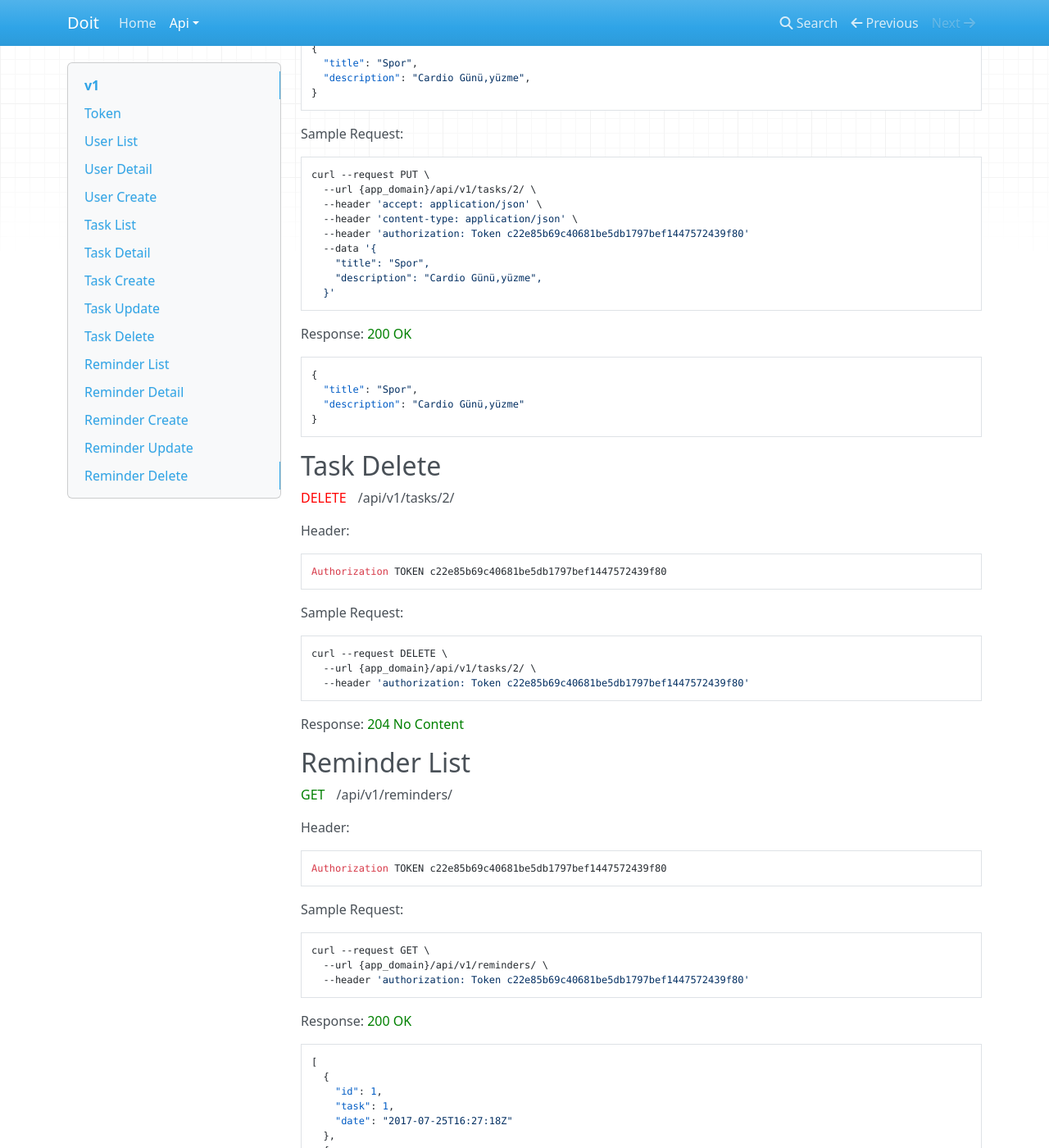
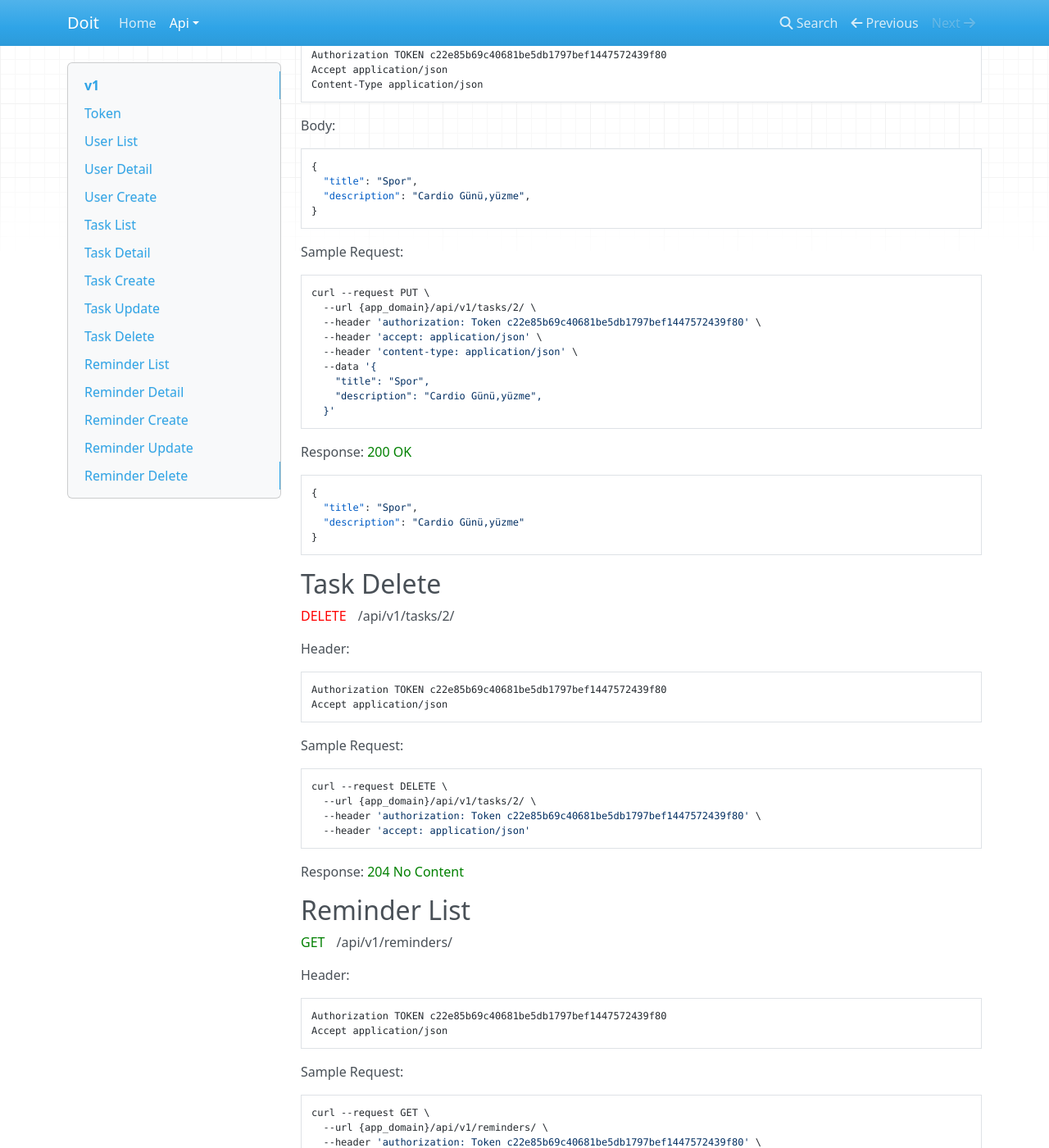
Before and after one commit to crownest/doit-backend, an MkDocs documentation site: the page built from docs/api/v1.md, in a window 1280 px wide and 1400 px high, scrolled down 5507 px. Shown: the whole window at 82% size. Built offline with MkDocs 1.6.1, drawn with Linux system fonts in a browser that asks for light colours; nearby versions of some CDN libraries; old or Windows-style settings are respelled for this version of MkDocs; some of the changed text lies outside the part shown.

Commit message:
refs #52: Documented header endpoints updated

````diff
--- a/docs/api/v1.md
+++ b/docs/api/v1.md
@@ -46,13 +46,15 @@ Response: <span style="color: green">200 OK</span><br></p>
 Header:
 ```
 Authorization TOKEN c22e85b69c40681be5db1797bef1447572439f80
+Accept application/json
 ```
 
 Sample Request:
 ```bash
 curl --request GET \
   --url {app_domain}/api/v1/users/ \
-  --header 'authorization: Token c22e85b69c40681be5db1797bef1447572439f80'
+  --header 'authorization: Token c22e85b69c40681be5db1797bef1447572439f80' \
+  --header 'accept: application/json'
 ```
 
 Response: <span style="color: green">200 OK</span><br></p>
@@ -75,13 +77,15 @@ Response: <span style="color: green">200 OK</span><br></p>
 Header:
 ```
 Authorization TOKEN c22e85b69c40681be5db1797bef1447572439f80
+Accept application/json
 ```
 
 Sample Request:
 ```bash
 curl --request GET \
   --url {app_domain}/api/v1/users/1/ \
-  --header 'authorization: Token c22e85b69c40681be5db1797bef1447572439f80'
+  --header 'authorization: Token c22e85b69c40681be5db1797bef1447572439f80' \
+  --header 'accept: application/json'
 ```
 
 Response: <span style="color: green">200 OK</span><br></p>
@@ -148,13 +152,15 @@ Response: <span style="color: green">201 Created</span><br></p>
 Header:
 ```
 Authorization TOKEN c22e85b69c40681be5db1797bef1447572439f80
+Accept application/json
 ```
 
 Sample Request:
 ```bash
 curl --request GET \
   --url {app_domain}/api/v1/tasks/ \
-  --header 'authorization: Token c22e85b69c40681be5db1797bef1447572439f80'
+  --header 'authorization: Token c22e85b69c40681be5db1797bef1447572439f80' \
+  --header 'accept: application/json'
 ```
 
 Response: <span style="color: green">200 OK</span><br></p>
@@ -181,13 +187,15 @@ Response: <span style="color: green">200 OK</span><br></p>
 Header:
 ```
 Authorization TOKEN c22e85b69c40681be5db1797bef1447572439f80
+Accept application/json
 ```
 
 Sample Request:
 ```bash
 curl --request GET \
   --url {app_domain}/api/v1/tasks/1/ \
-  --header 'authorization: Token c22e85b69c40681be5db1797bef1447572439f80'
+  --header 'authorization: Token c22e85b69c40681be5db1797bef1447572439f80' \
+  --header 'accept: application/json'
 ```
 
 Response: <span style="color: green">200 OK</span><br></p>
@@ -239,9 +247,9 @@ Sample Request:
 ```bash
 curl --request POST \
   --url {app_domain}/api/v1/tasks/ \
+  --header 'authorization: Token c22e85b69c40681be5db1797bef1447572439f80' \
   --header 'accept: application/json' \
   --header 'content-type: application/json' \
-  --header 'authorization: Token c22e85b69c40681be5db1797bef1447572439f80'
   --data '{
     "title": "Spor",
     "description": "Cardio Günü",
@@ -298,9 +306,9 @@ Sample Request:
 ```bash
 curl --request PUT \
   --url {app_domain}/api/v1/tasks/2/ \
+  --header 'authorization: Token c22e85b69c40681be5db1797bef1447572439f80' \
   --header 'accept: application/json' \
   --header 'content-type: application/json' \
-  --header 'authorization: Token c22e85b69c40681be5db1797bef1447572439f80'
   --data '{
     "title": "Spor",
     "description": "Cardio Günü,yüzme",
@@ -323,13 +331,15 @@ Response: <span style="color: green">200 OK</span><br></p>
 Header:
 ```
 Authorization TOKEN c22e85b69c40681be5db1797bef1447572439f80
+Accept application/json
 ```
 
 Sample Request:
 ```bash
 curl --request DELETE \
   --url {app_domain}/api/v1/tasks/2/ \
-  --header 'authorization: Token c22e85b69c40681be5db1797bef1447572439f80'
+  --header 'authorization: Token c22e85b69c40681be5db1797bef1447572439f80' \
+  --header 'accept: application/json'
 ```
 
 Response: <span style="color: green">204 No Content</span><br></p>
@@ -342,13 +352,15 @@ Response: <span style="color: green">204 No Content</span><br></p>
 Header:
 ```
 Authorization TOKEN c22e85b69c40681be5db1797bef1447572439f80
+Accept application/json
 ```
 
 Sample Request:
 ```bash
 curl --request GET \
   --url {app_domain}/api/v1/reminders/ \
-  --header 'authorization: Token c22e85b69c40681be5db1797bef1447572439f80'
+  --header 'authorization: Token c22e85b69c40681be5db1797bef1447572439f80' \
+  --header 'accept: application/json'
 ```
 
 Response: <span style="color: green">200 OK</span><br></p>
@@ -380,13 +392,15 @@ Response: <span style="color: green">200 OK</span><br></p>
 Header:
 ```
 Authorization TOKEN c22e85b69c40681be5db1797bef1447572439f80
+Accept application/json
 ```
 
 Sample Request:
 ```bash
 curl --request GET \
   --url {app_domain}/api/v1/reminders/1/ \
-  --header 'authorization: Token c22e85b69c40681be5db1797bef1447572439f80'
+  --header 'authorization: Token c22e85b69c40681be5db1797bef1447572439f80' \
+  --header 'accept: application/json'
 ```
 
 Response: <span style="color: green">200 OK</span><br></p>
@@ -408,6 +422,7 @@ Header:
 Authorization TOKEN c22e85b69c40681be5db1797bef1447572439f80
 Accept application/json
 Content-Type application/json
+
 ```
 
 Body:
@@ -422,9 +437,9 @@ Sample Request:
 ```bash
 curl --request POST \
   --url {app_domain}/api/v1/reminders/ \
+  --header 'authorization: Token c22e85b69c40681be5db1797bef1447572439f80' \
   --header 'accept: application/json' \
   --header 'content-type: application/json' \
-  --header 'authorization: Token c22e85b69c40681be5db1797bef1447572439f80'
   --data '{
     "task": 1,
     "date": "2017-08-23T18:47:18Z"
@@ -462,9 +477,9 @@ Sample Request:
 ```bash
 curl --request PUT \
   --url {app_domain}/api/v1/reminders/1/ \
+  --header 'authorization: Token c22e85b69c40681be5db1797bef1447572439f80' \
   --header 'accept: application/json' \
   --header 'content-type: application/json' \
-  --header 'authorization: Token c22e85b69c40681be5db1797bef1447572439f80'
   --data '{
     "date": "2017-07-26T16:27:18Z"
   }'
@@ -485,13 +500,15 @@ Response: <span style="color: green">200 OK</span><br></p>
 Header:
 ```
 Authorization TOKEN c22e85b69c40681be5db1797bef1447572439f80
+Accept application/json
 ```
 
 Sample Request:
 ```bash
 curl --request DELETE \
   --url {app_domain}/api/v1/reminders/1/ \
-  --header 'authorization: Token c22e85b69c40681be5db1797bef1447572439f80'
+  --header 'authorization: Token c22e85b69c40681be5db1797bef1447572439f80' \
+  --header 'accept: application/json'
 ```
 
 Response: <span style="color: green">204 No Content</span><br></p>
````
